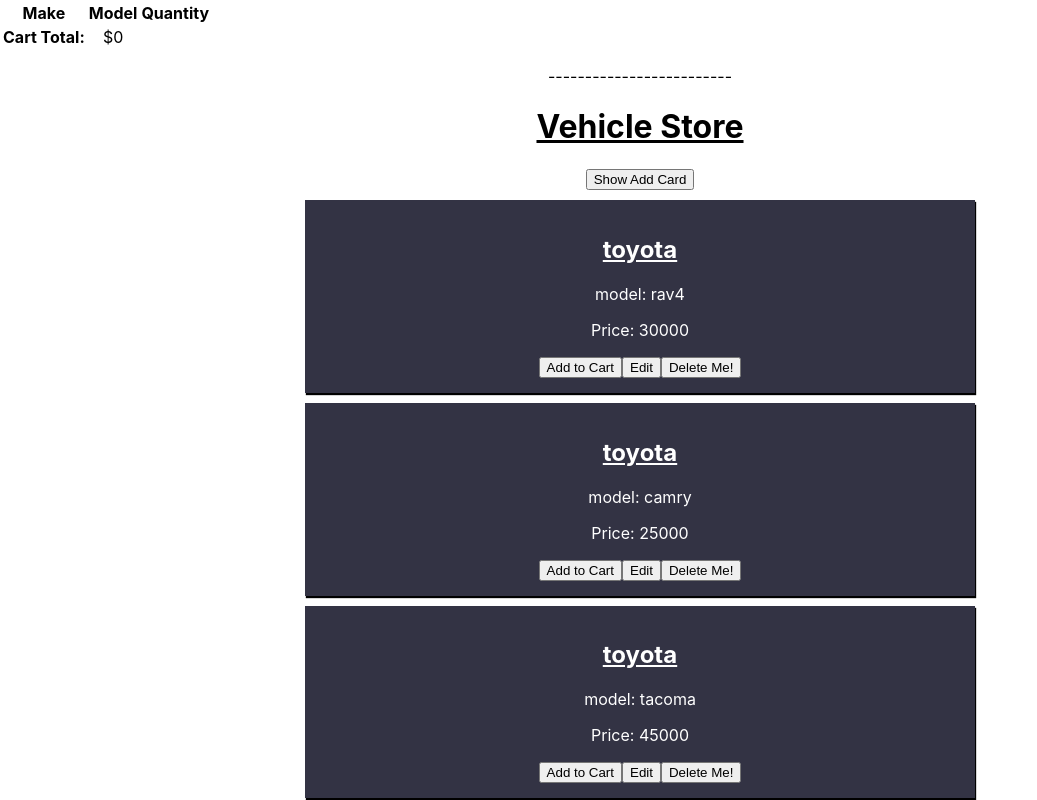
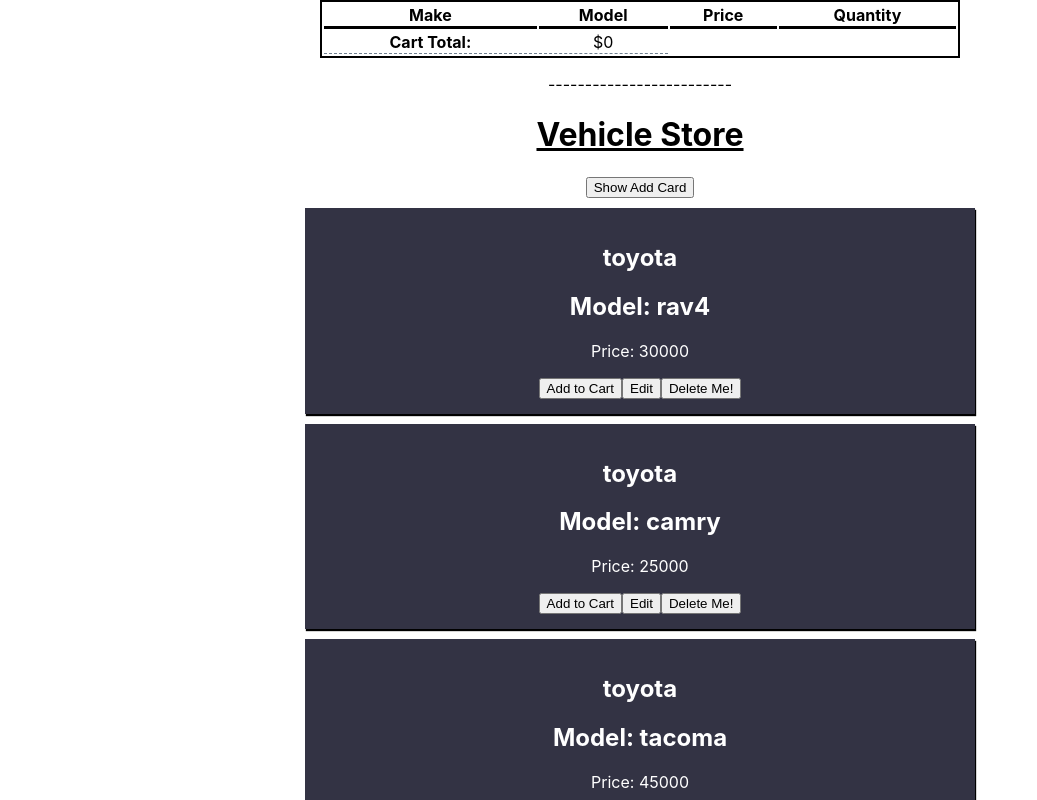
Before and after one commit to deaundrep/group-project-1, a React (Create React App) app in the folder project/: page / in a window 1280 px wide. Shown: the top 800 px of the page, without its empty margins (0-1037 px from the left). Built offline with nearby package versions, Linux system fonts and the light colour scheme.

Commit message:
updating code

```diff
--- a/project/src/components/AddVehicle/AddVehicleCard.js
+++ b/project/src/components/AddVehicle/AddVehicleCard.js
@@ -8,10 +8,10 @@
 				<h2>
 					<u>Add Video Vehicle</u>
 				</h2>
-				<label htmlFor="title-field">Title: </label>
+				<label htmlFor="make-field">Title: </label>
 				<input id="title-field" type="text" ref={props.addMakeRef}></input>
 				<br />
-				<label htmlFor="publisher-field">Publisher: </label>
+				<label htmlFor="model-field">Publisher: </label>
 				<input id="publisher-field" type="text" ref={props.addModelRef}></input>
 				<br />
 				<label htmlFor="price-field">Price: </label>
--- a/project/src/components/ShoppingCart/ShoppingCartCard.js
+++ b/project/src/components/ShoppingCart/ShoppingCartCard.js
@@ -5,10 +5,12 @@
 export default function ShoppingCartCard(props) {
 	return (
 		<div>
-			<table>
+			<table className="cart-table">
+				<tbody>
 					<tr>
 						<th>Make</th>
 						<th>Model</th>
+						<th>Price</th>
 						<th>Quantity</th>
 					</tr>
 
@@ -16,6 +18,7 @@
 						<ShoppingCartVehicle
 							id={e.id}
 							make={e.make}
+							model={e.model}
 							price={e.price}
 							quantity={e.quantity}
 							removeFromCart={props.removeFromCart}
@@ -28,6 +31,7 @@
 						</td>
 						<td>${props.total}</td>
 					</tr>
+				</tbody>
 			</table>
 		</div>
 	);
--- a/project/src/components/ShoppingCart/ShoppingCartVehicle.js
+++ b/project/src/components/ShoppingCart/ShoppingCartVehicle.js
@@ -7,7 +7,8 @@
 
 	return (
 		<tr>
-			<td>{props.title}</td>
+			<td>{props.make}</td>
+			<td>{props.model}</td>
 			<td>{props.price}</td>
 			{/* <td>
                     Current: {props.quantity}
--- a/project/src/components/VehicleCard/VehicleCardRef.js
+++ b/project/src/components/VehicleCard/VehicleCardRef.js
@@ -1,7 +1,7 @@
 import React, { useState, useRef, useEffect } from "react";
 import "./VehicleCard.css";
 
-export default function VehicleCard(props) {
+export default function VehicleCardRef(props) {
 	const [editBtn, setEditBtn] = useState(false);
 
 	const editMakeRef = useRef();
@@ -36,7 +36,7 @@
 						<label htmlFor="Model">Model: </label>
 						<input
 							type="text"
-							name="Model"
+							name="model"
 							ref={editModelRef}
 							placeholder={props.Model}
 						/>
--- a/project/src/components/VehicleCard/VehicleCardValue.js
+++ b/project/src/components/VehicleCard/VehicleCardValue.js
@@ -1,7 +1,7 @@
 import React, { useState, useRef, useEffect } from "react";
 import "./VehicleCard.css";
 
-export default function VehicleCard(props) {
+export default function VehicleCardValue(props) {
 	const [editBtn, setEditBtn] = useState(false);
 	const [vehicleCardState, setVehicleCardState] = useState({
 		make: props.make,
@@ -47,7 +47,7 @@
 						<input
 							type="text"
 							name="make"
-							// ref={editMakeRef}
+							ref={props.editMakeRef}
 							value={vehicleCardState.make}
 							onChange={onChangeHandler}
 							placeholder={vehicleCardState.make}
@@ -57,7 +57,7 @@
 						<input
 							type="text"
 							name="model"
-							// ref={editModelRef}
+							ref={props.editModelRef}
 							value={vehicleCardState.model}
 							onChange={onChangeHandler}
 							placeholder={vehicleCardState.model}
@@ -67,7 +67,7 @@
 						<input
 							type="text"
 							name="price"
-							// ref={editPriceRef}
+							ref={props.editPriceRef}
 							value={vehicleCardState.price}
 							onChange={onChangeHandler}
 							placeholder={vehicleCardState.price}
@@ -80,10 +80,8 @@
 				</div>
 			) : (
 				<div>
-					<h2>
-						<u>{props.make}</u>
-					</h2>
-					<p>model: {props.model}</p>
+					<h2>{props.make}</h2>
+					<h2>Model: {props.model}</h2>
 					<p>Price: {props.price}</p>
 				</div>
 			)}
```
Lines whose indentation alone changed are shown as unchanged.
